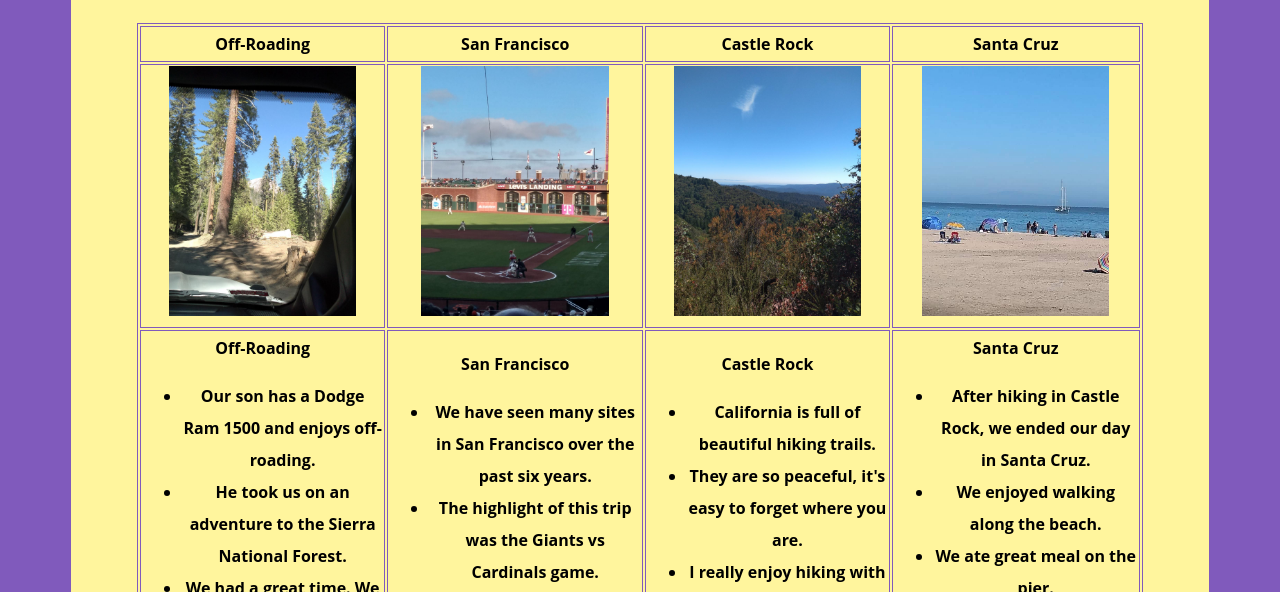
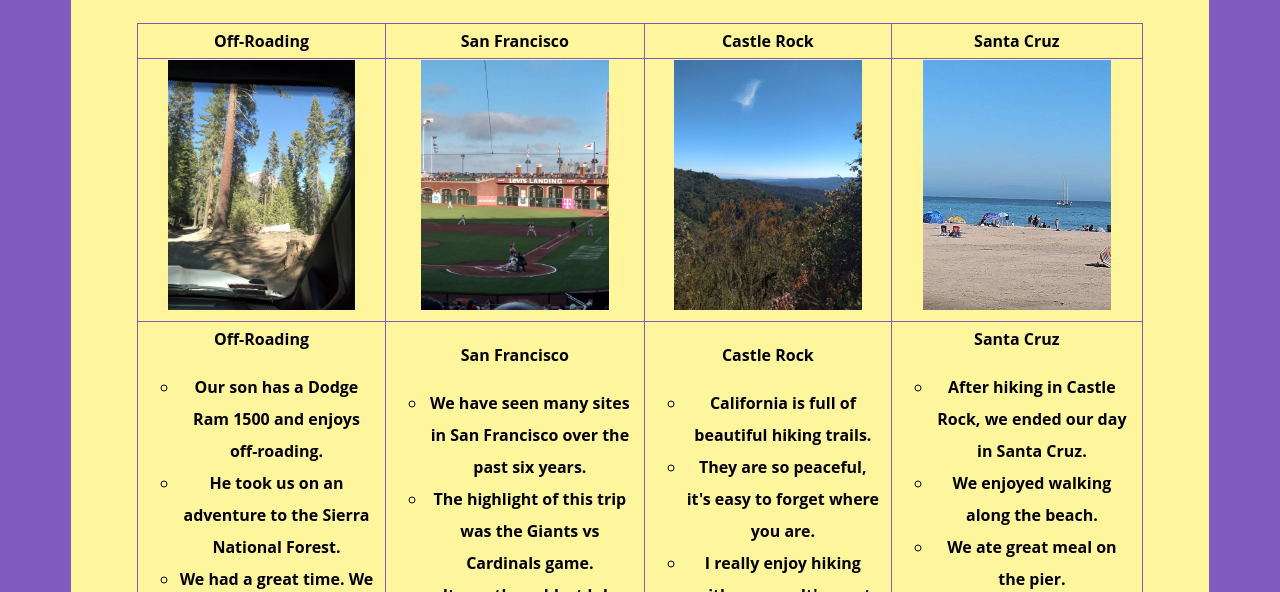
Before and after one commit to Jenna2010/Project2.0, a plain HTML site: page pages/California.html in a window 1280 px wide. Shown: the part 360-952 px from the top of the page. Drawn offline with Linux system fonts and the light colour scheme.

Commit message:
Latest change

```diff
--- a/pages/California.html
+++ b/pages/California.html
@@ -13,6 +13,14 @@
         }
         table{
             margin: 20px auto;
+            border-collapse: collapse;
+        }
+        table li{
+            list-style-type: circle;
+            text-align: center;
+            list-style-position: outside;
+            padding:0px 10px;
+            padding-left: 0;
         }
     </style>
 </head>
```
Also changed, not shown: 1 other file.
